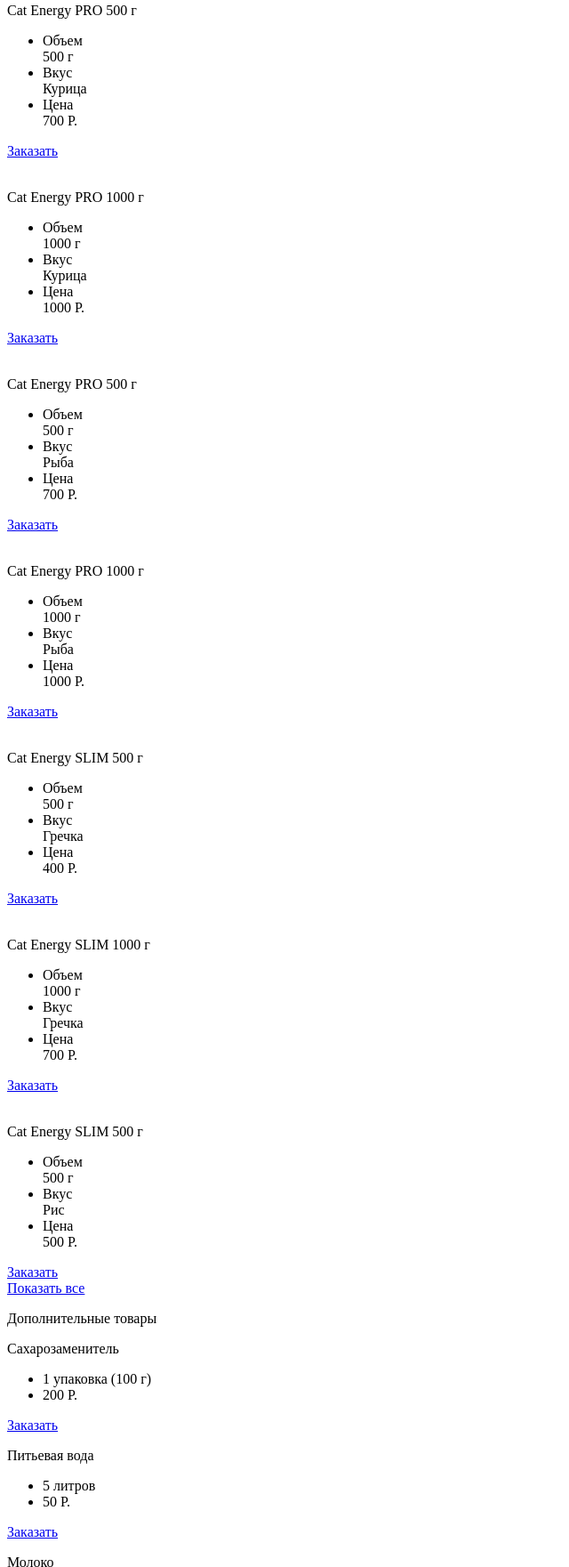
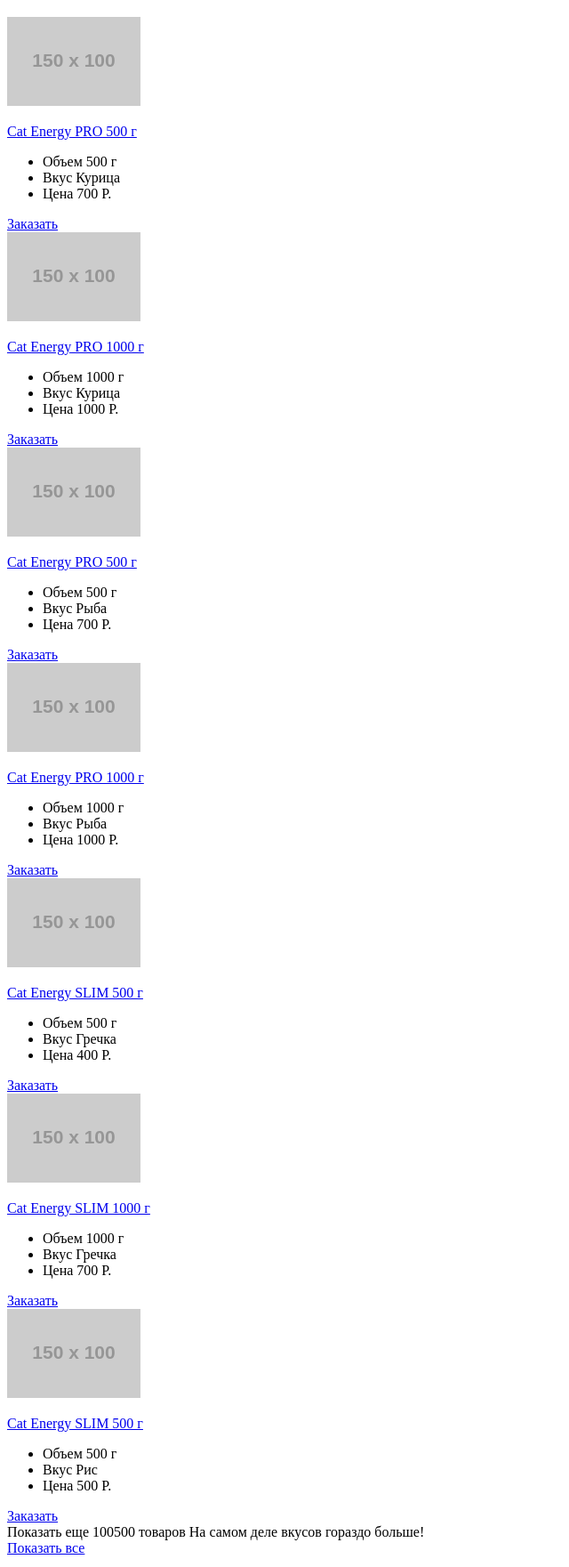
Before and after one commit to kaminskyVova/450679-cat-energy-17, a website: page source/catalog.html in a window 1280 px wide. Shown: the part 264-2025 px from the top of the page at 89% size, without its empty margins (0-640 px from the left). Drawn offline with Linux system fonts and the light colour scheme; placeholder pictures from the web are drawn by us.

Commit message:
работа над ошибками

```diff
--- a/source/catalog.html
+++ b/source/catalog.html
@@ -7,19 +7,16 @@
   <body>
     <header class="main-header">
       <a class="main-header__logo">
-        <img class="main-header__logo-image" src...  alt="функциональный корм для котов">
+        <img class="main-header__logo-image" src="http://placehold.it/150x100"  alt="функциональный корм для котов">
+        <img class="main-header__title" src="http://placehold.it/150x100"  alt="магазин питания Кет энерджи">
       </a>
-      <div class="main-header__title">
-        <span><b>CAT</b></span>
-        <span>ENERGY</span>
-      </div>
       <nav class="main-nav">
         <button class="main-nav__toggle" type="button">Открывает Меню</button>
         <div class="main-nav__wrapper">
-          <ul class="main-nav__list siste-list">
-            <li class="siste-list__item"><a class="siste-list__link" href="#">Главная</a></li>
-            <li class="siste-list__item"><a class="siste-list__link" href="#">Каталог продукции</a><li>
-            <li class="siste-list__item"><a class="siste-list__link" href="#">Подбор программы</a></li>
+          <ul class="main-nav-list site-list">
+            <li class="siste-list-item"><a class="siste-list-link" href="index.html">Главная</a></li>
+            <li class="siste-list-item"><a class="siste-list-link">Каталог продукции</a></li>
+            <li class="siste-list-item"><a class="siste-list-link" href="form.html">Подбор программы</a></li>
           </ul>
         </div>
       </nav>
@@ -27,228 +24,218 @@
     <main class="catalog-main">
       <h1 class="catalog-of-producs">Каталог продукции</h1>
       <section class="products">
-        <article class="products__card">
-          <img class="products__card--image">
-          <p class="products__card--title">Cat Energy
+          <article class="products-card">
+              <a class="products-card__link" href="#">
+                <img class="products-card__image" src="http://placehold.it/150x100" alt="фото упаквки корма">
+                <p class="products-card__title">Cat Energy
                                                 PRO 500 г
                 </p>
-          <ul class="products__card--list">
-            <li class="products__card--item">
-              <div class="products__card--category">Объем</div>
-              <div class="products__card--value">500 г</div>
+              </a>
+              <ul class="products-card__list">
+                <li class="products-card__item">
+                  <span class="products-category">Объем</span>
+                  <span class="products-value">500 г</span>
                 </li>
-            <li class="products__card--item">
-              <div class="products__card--category">Вкус</div>
-              <div class="products__card--value">Курица</div>
+                <li class="products-card__item">
+                  <span class="products-category">Вкус</span>
+                  <span class="products-value">Курица</span>
                 </li>
-            <li class="products__card--item">
-              <div class="products__card--category">Цена</div>
-              <div class="products__card--value">700 Р.</div>
+                <li class="products-card__item">
+                  <span class="products-category">Цена</span>
+                  <span class="products-value">700 Р.</span>
                 </li>
               </ul>
-          <div class="products__card--link">
-            <a class="products__card--link order-botton" href="#">Заказать</a>
-          </div>
+              <a class="products-card__link order-botton" href="#">Заказать</a>
             </article>
-        <article class="products__card">
-          <img class="products__card--image">
-          <p class="products__card--title">Cat Energy
+        <article class="products-card">
+          <a class="products-card__link" href="#">
+            <img class="products-card__image" src="http://placehold.it/150x100" alt="фото упаквки корма">
+            <p class="products-card__title">Cat Energy
                                               PRO 1000 г
             </p>
-          <ul class="products__card--list">
-            <li class="products__card--item">
-              <div class="products__card--category">Объем</div>
-              <div class="products__card--value">1000 г</div>
+          </a>
+          <ul class="products-card__list">
+            <li class="products-card__item">
+              <span class="products-category">Объем</span>
+              <span class="products-value">1000 г</span>
             </li>
-            <li class="products__card--item">
-              <div class="products__card--category">Вкус</div>
-              <div class="products__card--value">Курица</div>
+            <li class="products-card__item">
+              <span class="products-category">Вкус</span>
+              <span class="products-value">Курица</span>
             </li>
-            <li class="products__card--item">
-              <div class="products__card--category">Цена</div>
-              <div class="products__card--value">1000 Р.</div>
+            <li class="products-card__item">
+              <span class="products-category">Цена</span>
+              <span class="products-value">1000 Р.</span>
             </li>
           </ul>
-          <div class="products__card--link">
-            <a class="products__card--link order-botton" href="#">Заказать</a>
-          </div>
+          <a class="products-card__link order-botton" href="#">Заказать</a>
         </article>
-        <article class="products__card">
-          <img class="products__card--image">
-          <p class="products__card--title">Cat Energy
+        <article class="products-card">
+          <a class="products-card__link" href="#">
+            <img class="products-card__image" src="http://placehold.it/150x100" alt="фото упаквки корма">
+            <p class="products-card__title">Cat Energy
                                             PRO 500 г
             </p>
-          <ul class="products__card--list">
-            <li class="products__card--item">
-              <div class="products__card--category">Объем</div>
-              <div class="products__card--value">500 г</div>
+          </a>
+          <ul class="products-card__list">
+            <li class="products-card__item">
+              <span class="products-category">Объем</span>
+              <span class="products-value">500 г</span>
             </li>
-            <li class="products__card--item">
-              <div class="products__card--category">Вкус</div>
-              <div class="products__card--value">Рыба</div>
+            <li class="products-card__item">
+              <span class="products-category">Вкус</span>
+              <span class="products-value">Рыба</span>
             </li>
-            <li class="products__card--item">
-              <div class="products__card--category">Цена</div>
-              <div class="products__card--value">700 Р.</div>
+            <li class="products-card__item">
+              <span class="products-category">Цена</span>
+              <span class="products-value">700 Р.</span>
             </li>
           </ul>
-          <div class="products__card--link">
-            <a class="products__card--link order-botton" href="#">Заказать</a>
-          </div>
+          <a class="products-card__link order-botton" href="#">Заказать</a>
         </article>
-        <article class="products__card">
-          <img class="products__card--image">
-          <p class="products__card--title">Cat Energy
+        <article class="products-card">
+          <a class="products-card__link" href="#">
+            <img class="products-card__image" src="http://placehold.it/150x100" alt="фото упаквки корма">
+            <p class="products-card__title">Cat Energy
                                             PRO 1000 г
             </p>
-          <ul class="products__card--list">
-            <li class="products__card--item">
-              <div class="products__card--category">Объем</div>
-              <div class="products__card--value">1000 г</div>
+          </a>
+          <ul class="products-card__list">
+            <li class="products-card__item">
+              <span class="products-category">Объем</span>
+              <span class="products-value">1000 г</span>
             </li>
-            <li class="products__card--item">
-              <div class="products__card--category">Вкус</div>
-              <div class="products__card--value">Рыба</div>
+            <li class="products-card__item">
+              <span class="products-category">Вкус</span>
+              <span class="products-value">Рыба</span>
             </li>
-            <li class="products__card--item">
-              <div class="products__card--category">Цена</div>
-              <div class="products__card--value">1000 Р.</div>
+            <li class="products-card__item">
+              <span class="products-category">Цена</span>
+              <span class="products-value">1000 Р.</span>
             </li>
           </ul>
-          <div class="products__card--link">
-            <a class="products__card--link order-botton" href="#">Заказать</a>
-          </div>
+          <a class="products-card__link order-botton" href="#">Заказать</a>
         </article>
-        <article class="products__card">
-          <img class="products__card--image">
-          <p class="products__card--title">Cat Energy
+        <article class="products-card">
+          <a class="products-card__link" href="#">
+            <img class="products-card__image" src="http://placehold.it/150x100" alt="фото упаквки корма">
+            <p class="products-card__title">Cat Energy
                                             SLIM 500 г
             </p>
-          <ul class="products__card--list">
-            <li class="products__card--item">
-              <div class="products__card--category">Объем</div>
-              <div class="products__card--value">500 г</div>
+          </a>
+          <ul class="products-card__list">
+            <li class="products-card__item">
+              <span class="products-category">Объем</span>
+              <span class="products-value">500 г</span>
             </li>
-            <li class="products__card--item">
-              <div class="products__card--category">Вкус</div>
-              <div class="products__card--value">Гречка</div>
+            <li class="products-card__item">
+              <span class="products-category">Вкус</span>
+              <span class="products-value">Гречка</span>
             </li>
-            <li class="products__card--item">
-              <div class="products__card--category">Цена</div>
-              <div class="products__card--value">400 Р.</div>
+            <li class="products-card__item">
+              <span class="products-category">Цена</span>
+              <span class="products-value">400 Р.</span>
             </li>
           </ul>
-          <div class="products__card--link">
-            <a class="products__card--link order-botton" href="#">Заказать</a>
-          </div>
+          <a class="products-card__link order-botton" href="#">Заказать</a>
         </article>
-        <article class="products__card">
-          <img class="products__card--image">
-          <p class="products__card--title">Cat Energy
+        <article class="products-card">
+          <a class="products-card__link" href="#">
+            <img class="products-card__image" src="http://placehold.it/150x100" alt="фото упаквки корма">
+            <p class="products-card__title">Cat Energy
                                               SLIM 1000 г
             </p>
-          <ul class="products__card--list">
-            <li class="products__card--item">
-              <div class="products__card--category">Объем</div>
-              <div class="products__card--value">1000 г</div>
+          </a>
+          <ul class="products-card__list">
+            <li class="products-card__item">
+              <span class="products-category">Объем</span>
+              <span class="products-value">1000 г</span>
             </li>
-            <li class="products__card--item">
-              <div class="products__card--category">Вкус</div>
-              <div class="products__card--value">Гречка</div>
+            <li class="products-card__item">
+              <span class="products-category">Вкус</span>
+              <span class="products-value">Гречка</span>
             </li>
-            <li class="products__card--item">
-              <div class="products__card--category">Цена</div>
-              <div class="products__card--value">700 Р.</div>
+            <li class="products-card__item">
+              <span class="products-category">Цена</span>
+              <span class="products-value">700 Р.</span>
             </li>
           </ul>
-          <div class="products__card--link">
-            <a class="products__card--link order-botton" href="#">Заказать</a>
-          </div>
+          <a class="products-card__link order-botton" href="#">Заказать</a>
         </article>
-        <article class="products__card">
-          <img class="products__card--image">
-          <p class="products__card--title">Cat Energy
+        <article class="products-card">
+          <a class="products-card__link" href="#">
+            <img class="products-card__image" src="http://placehold.it/150x100" alt="фото упаквки корма">
+            <p class="products-card__title">Cat Energy
                                               SLIM 500 г
             </p>
-          <ul class="products__card--list">
-            <li class="products__card--item">
-              <div class="products__card--category">Объем</div>
-              <div class="products__card--value">500 г</div>
+          </a>
+          <ul class="products-card__list">
+            <li class="products-card__item">
+              <span class="products-category">Объем</span>
+              <span class="products-value">500 г</span>
             </li>
-            <li class="products__card--item">
-              <div class="products__card--category">Вкус</div>
-              <div class="products__card--value">Рис</div>
+            <li class="products-card__item">
+              <span class="products-category">Вкус</span>
+              <span class="products-value">Рис</span>
             </li>
-            <li class="products__card--item">
-              <div class="products__card--category">Цена</div>
-              <div class="products__card--value">500 Р.</div>
+            <li class="products-card__item">
+              <span class="products-category">Цена</span>
+              <span class="products-value">500 Р.</span>
             </li>
           </ul>
-          <div class="products__card--link">
-            <a class="products__card--link order-botton" href="#">Заказать</a>
-          </div>
+          <a class="products-card__link order-botton" href="#">Заказать</a>
         </article>
       </section>
       <section class="show-all-products">
         <div class="show-all-products__inscription inscription">
           <span class="inscription__image"></span>
-          <span class="inscription__title--show"></span>
-          <span class="inscription__title--real"></span>
+          <span class="inscription__title-show">Показать еще 100500 товаров</span>
+          <span class="inscription__title-real">На самом деле вкусов гораздо больше!</span>
         </div>
-        <div class="show-all-products--botton">
-          <a class="show-all-products--botton show-botton" href="#">Показать все</a>
-        </div>
+        <a class="show-all-products__botton show-botton" href="#">Показать все</a>
       </section>
       <section class="additional">
           <div class="additional-products">
-          <p class="additional-products--title">Дополнительные товары</p>
+            <p class="additional-products__title">Дополнительные товары</p>
           </div>
-        <article class="additional-products--info products__info">
-          <p class="products__info--name">Сахарозаменитель</p>
-          <ul class="products__info--list">
-            <li class="products__info--item">1 упаковка (100 г)</li>
-            <li class="products__info--item">200 Р.</li>
+          <article class=" products-info">
+            <p class="products-info__name">Сахарозаменитель</p>
+            <ul class="products-info__list">
+              <li class="products-info__item">1 упаковка (100 г)</li>
+              <li class="products-info__item">200 Р.</li>
             </ul>
-          <div class="products__info--link">
-            <a class="products__info--link order-botton" href="#">Заказать</a>
-          </div>
+            <a class="products-info__link order-botton" href="#">Заказать</a>
           </article>
-        <article class="additional-products--info products__info">
-          <p class="products__info--name">Питьевая вода</p>
-          <ul class="products__info--list">
-            <li class="products__info--item">5 литров</li>
-            <li class="products__info--item">50 Р.</li>
+        <article class="products-info">
+          <p class="products-info__name">Питьевая вода</p>
+          <ul class="products-info__list">
+            <li class="products-info__item">5 литров</li>
+            <li class="products-info__item">50 Р.</li>
           </ul>
-          <div class="products__info--link">
-            <a class="products__info--link order-botton" href="#">Заказать</a>
-          </div>
+          <a class="products-info__link order-botton" href="#">Заказать</a>
         </article>
-        <article class="additional-products--info products__info">
-          <p class="products__info--name">Молоко</p>
-          <ul class="products__info--list">
-            <li class="products__info--item">1 литр</li>
-            <li class="products__info--item">100 Р.</li>
+        <article class="additional-products products-info">
+          <p class="products-info__name">Молоко</p>
+          <ul class="products-info__list">
+            <li class="products-info__item">1 литр</li>
+            <li class="products-info__item">100 Р.</li>
           </ul>
-          <div class="products__info--link">
-            <a class="products__info--link order-botton" href="#">Заказать</a>
-          </div>
+          <a class="products-info__link order-botton" href="#">Заказать</a>
         </article>
-        <article class="additional-products--info products__info">
-          <p class="products__info--name">Витамины</p>
-          <ul class="products__info--list">
-            <li class="products__info--item">1 упаковка (30 г)</li>
-            <li class="products__info--item">300 Р.</li>
+        <article class="additional-products products-info">
+          <p class="products-info__name">Витамины</p>
+          <ul class="products-info__list">
+            <li class="products-info__item">1 упаковка (30 г)</li>
+            <li class="products-info__item">300 Р.</li>
           </ul>
-          <div class="products__info--link">
-            <a class="products__info--link order-botton" href="#">Заказать</a>
-          </div>
+          <a class="products-info__link order-botton" href="#">Заказать</a>
         </article>
       </section>
       <article class="marketing-action">
         <h1 class="visually-hidden">Выгодная покупка!</h1>
         <div class="marketing-action__info action-info">
-          <svg class="action-info--image"></svg>
-          <span class="action-info--title">Закажите все
+          <svg class="action-info__image"></svg>
+          <span class="action-info__title">Закажите все
                                           и получите чехол для
                                           кота в подарок!
           </span>
@@ -256,20 +243,19 @@
       </article>
       <footer class="main-footer">
         <h1 class="visually-hidden"> Как нас найти - адресс, карта, контакты, социальные сети</h1>
-        <ul class="main-footer__address--list">
-          <li class="main-footer__address--item cooperation">приглашаем
+        <ul class="main-footer__list">
+          <li class="main-footer__item cooperation">приглашаем
                                                     к сотрудничеству
                                                     дилеров!
           </li>
-          <li class="main-footer__address--item our-address">ул. Большая
+          <li class="main-footer__item our-address">ул. Большая
                                                     Конюшенная, д. 19/8
                                                     Санкт-Петербург
           </li>
         </ul>
         <iframe></iframe>
         <div class="main-footer__title">
-          <span><b>CAT</b></span>
-          <span>ENERGY</span>
+          <img class="main-footer__title footer-title-image" src="http://placehold.it/150x100"  alt="магазин питания Кет энерджи">
         </div>
         <ul class="main-footer__social social">
           <li class="social__item">
@@ -284,7 +270,7 @@
         </ul>
         <div class="main-footer__developed developed">
           <a class="developed__link" href="#">HTML Academy</a>
-          <a class="developed__link--svg" href="#"><svg></svg></a>
+          <a class="developed__link developed-svg" href="#"><svg></svg></a>
         </div>
       </footer>
     </main>
```
Lines whose indentation alone changed are shown as unchanged.
